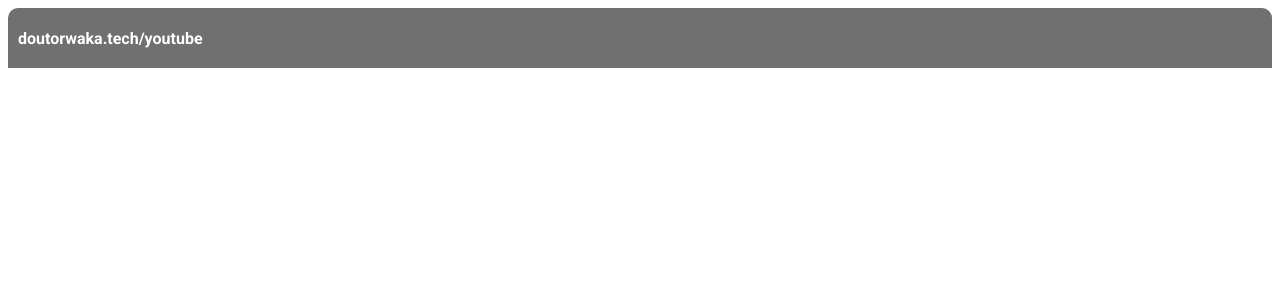
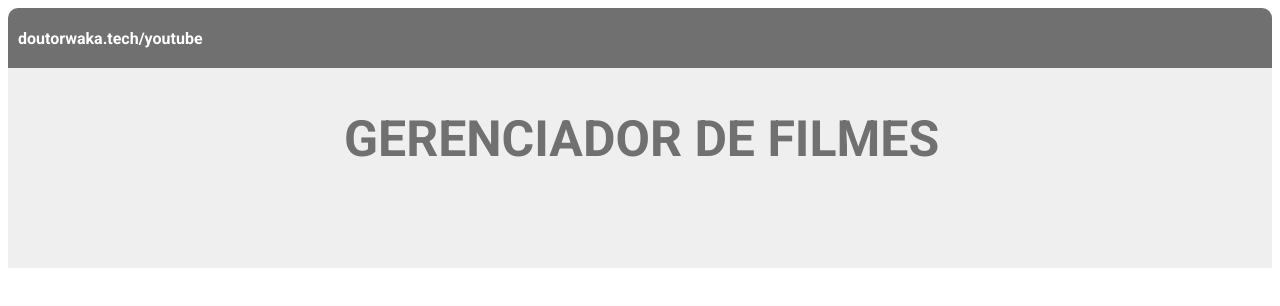
Before and after one commit to doutorwaka/gerenciador-filmes-react, a React (Create React App) app: page / in a window 1280 px wide. Shown: the top 306 px of the page. Built offline with nearby package versions, Linux system fonts and the light colour scheme.

Commit message:
Criacao da topbar com estilizacao do texto

```diff
--- a/src/App.jsx
+++ b/src/App.jsx
@@ -1,3 +1,4 @@
+import { Topbanner } from "./components/topbanner";
 import { Topbar } from "./components/topbar";
 import "./global.css";
 
@@ -5,6 +6,7 @@
   return (
     <>
       <Topbar/>
+      <Topbanner/>
     </>
   );
 }
--- /dev/null
+++ b/src/components/topbanner/index.jsx
@@ -0,0 +1,9 @@
+import "./style.css";
+
+export function Topbanner(){
+    return(
+        <div className="topbanner">
+            <center className="topbanner">GERENCIADOR DE FILMES</center>
+        </div>
+    );
+}
--- /dev/null
+++ b/src/components/topbanner/style.css
@@ -0,0 +1,14 @@
+div.topbanner{
+    height: 200px;
+    background-color: #EFEFEF;
+}
+
+center.topbanner{
+    font-size: 50px;
+    font-weight: bold;
+    color: #707070;
+    position: absolute;
+    top: 110px;
+    text-align: center;
+    width: 99%;
+}
```
